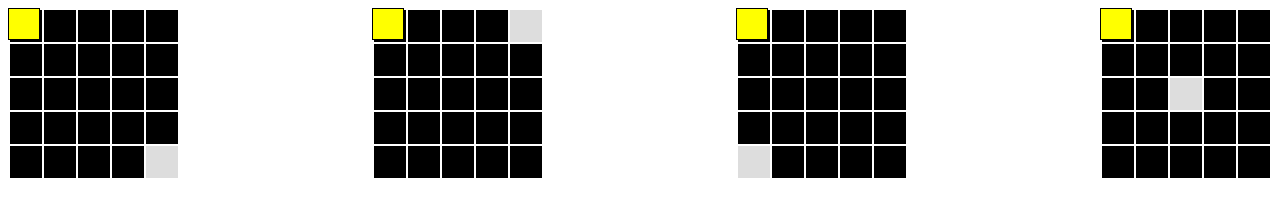
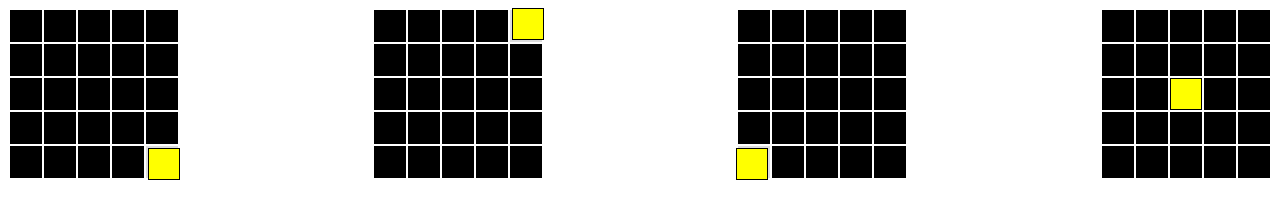
Before and after one commit to kiethayqua/C4EJS133, a plain HTML site: page Lesson3/practice1/index.html in a window 1280 px wide. Drawn offline with Linux system fonts and the light colour scheme.

Commit message:
5/11/2022

```diff
--- a/Lesson3/practice1/style.css
+++ b/Lesson3/practice1/style.css
@@ -26,13 +26,30 @@
 
 /* style here */
 #cell-block1 {
+    bottom : 0;
+    right: 0 ;
 }
 
 #cell-block2 {
+    top : 0;
+    right: 0 ;
 }
 
 #cell-block3 {
+    bottom : 0;
+    left: 0 ;
 }
 
 #cell-block4 {
+/*     left: 0;
+    right: 0;
+    top: 0;
+    bottom: 0;
+    margin-left: auto;
+    margin-right: auto;
+    margin-top: auto;
+    margin-bottom: auto; */
+    top: 50%;
+    left: 50%;
+    transform: translate(-50%,-50%);
 }
```
Also changed, not shown: Lesson3/practice2/index.html (+4 -1 lines), Lesson3/practice2/style.css (+6 -1 lines).
